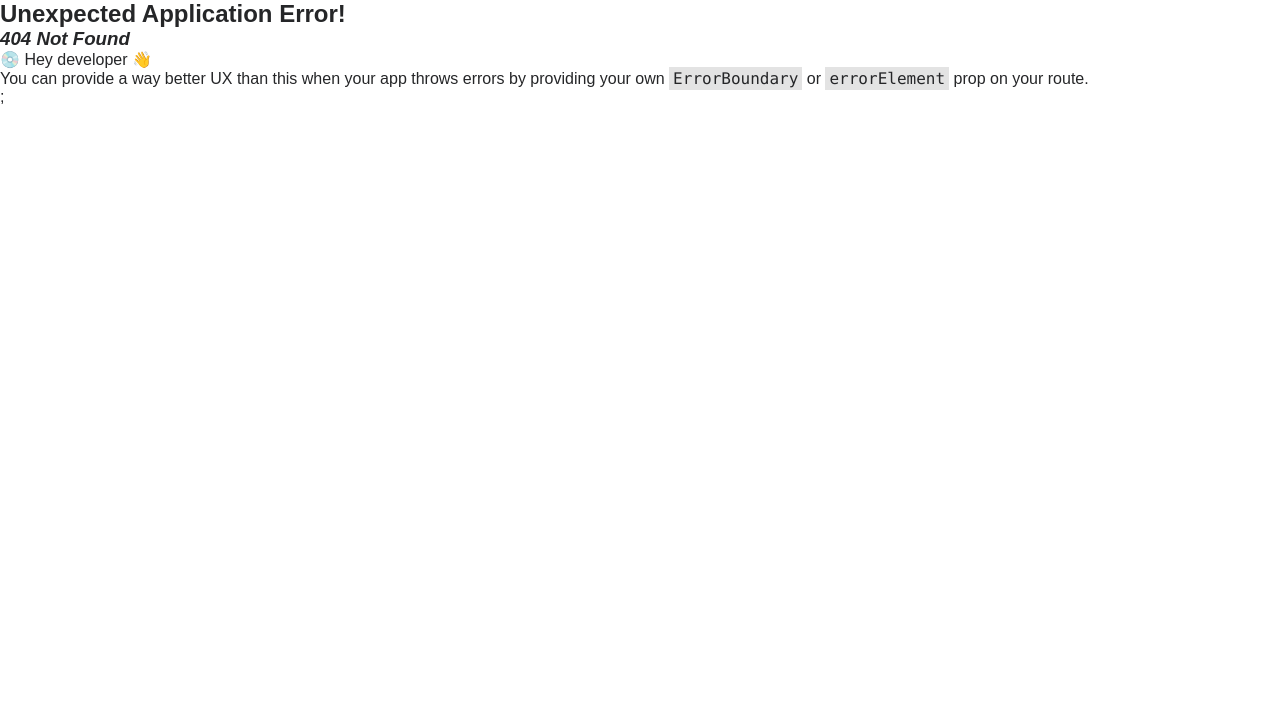
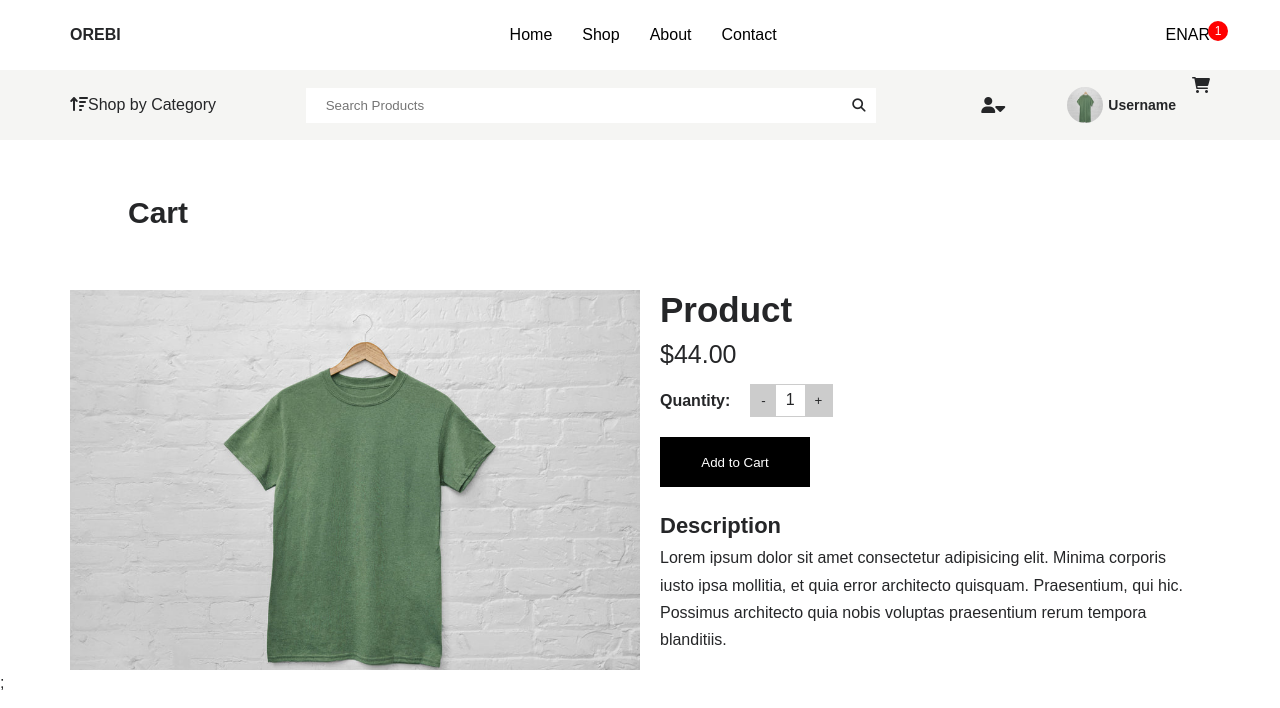
Before and after one commit to CA-G12/E-Commerce-Team3, a React (Create React App) app in the folder client/: page /products/1 in a window 1280 px wide. Before the commit this address had no page. Shown: the top 708 px of the page. Built offline with nearby package versions, Linux system fonts and the light colour scheme.

Commit message:
added fixed components for product details and car Relates #69

```diff
--- a/client/public/index.html
+++ b/client/public/index.html
@@ -1,31 +1,20 @@
 <!DOCTYPE html>
 <html lang="en">
+
 <head>
   <meta charset="utf-8" />
   <link rel="icon" href="%PUBLIC_URL%/favicon.ico" />
   <meta name="viewport" content="width=device-width, initial-scale=1" />
   <meta name="theme-color" content="#000000" />
-    <meta
-      name="description"
-      content="Web site created using create-react-app"
-    />
+  <meta name="description" content="Web site created using create-react-app" />
   <link rel="apple-touch-icon" href="%PUBLIC_URL%/logo192.png" />
-    <!--
-      manifest.json provides metadata used when your web app is installed on a
-      user's mobile device or desktop. See https://developers.google.com/web/fundamentals/web-app-manifest/
-    -->
   <link rel="manifest" href="%PUBLIC_URL%/manifest.json" />
-    <!--
-      Notice the use of %PUBLIC_URL% in the tags above.
-      It will be replaced with the URL of the `public` folder during the build.
-      Only files inside the `public` folder can be referenced from the HTML.
+  <link rel="stylesheet"
+    href="https://cdnjs.cloudflare.com/ajax/libs/font-awesome/6.2.0/css/all.min.css">
 
-      Unlike "/favicon.ico" or "favicon.ico", "%PUBLIC_URL%/favicon.ico" will
-      work correctly both with client-side routing and a non-root public URL.
-      Learn how to configure a non-root public URL by running `npm run build`.
-    -->
   <title>React App</title>
 </head>
+
 <body>
   <noscript>You need to enable JavaScript to run this app.</noscript>
   <div id="root"></div>
@@ -40,4 +29,5 @@
       To create a production bundle, use `npm run build` or `yarn build`.
     -->
 </body>
+
 </html>
--- /dev/null
+++ b/client/src/components/Pages/Cart/Cart.jsx
@@ -0,0 +1,7 @@
+import './Cart.css';
+
+function Cart() {
+  return <div>This is cart</div>;
+}
+
+export default Cart;
--- /dev/null
+++ b/client/src/components/Pages/ProductDetails/ProductDetails.css
@@ -0,0 +1,105 @@
+/* Start Product Details */
+.product-details .container {
+  display: flex;
+  flex-wrap: wrap;
+  margin-top: 60px;
+}
+
+.product-details .container>* {
+  width: 50%;
+}
+
+
+.product-details .product-image {
+  overflow: hidden;
+}
+
+.product-details .product-image img {
+  max-width: 100%;
+  transition: 0.5s;
+}
+
+/* .product-details .product-image img:hover {
+  max-width: initial;
+  width: 200%;
+  height: 100%;
+} */
+
+@media (max-width: 768px) {
+  .product-details .container>* {
+    width: 100%;
+  }
+
+  .product-details .product-image {
+    margin-bottom: 20px;
+  }
+}
+
+.product-details .product-info {
+  padding: 0 20px 20px;
+}
+
+.product-details .product-info .quantity {
+  display: flex;
+  align-items: center;
+  margin-bottom: 10px;
+  gap: 20px;
+  margin: 15px 0 20px;
+}
+
+.product-details .product-info .quantity .quantity-control {
+  border: 1px solid #ccc;
+}
+
+.product-details .product-info .quantity .quantity-control .quantity-number {
+  padding: 8px 10px;
+}
+
+.product-details .product-info .quantity .quantity-control button {
+  background-color: #ccc;
+  border: none;
+  padding: 8px 10px;
+  cursor: pointer;
+}
+
+.product-details .product-info .label {
+  font-weight: bold;
+}
+
+.product-details .product-info .title {
+  font-size: 35px;
+  margin-bottom: 10px;
+}
+
+.product-details .product-info .price {
+  font-size: 25px;
+  margin-bottom: 10px;
+}
+
+.product-details .product-info .buy-btn {
+  background-color: black;
+  color: white;
+  width: 150px;
+  height: 50px;
+  cursor: pointer;
+  border: none;
+}
+
+.product-details .product-info .quantity {
+  border: #000;
+}
+
+.product-details .product-info .buy-btn:hover {
+  background-color: rgb(41, 41, 41);
+}
+
+.product-details .product-info .description h3 {
+  font-size: 22px;
+}
+
+.product-details .product-info .description {
+  margin-top: 20px;
+  line-height: 1.7;
+}
+
+/* End Product Details */
--- /dev/null
+++ b/client/src/components/Pages/ProductDetails/ProductDetails.jsx
@@ -0,0 +1,40 @@
+import './ProductDetails.css';
+
+function ProductDetails(props) {
+  const { title, image, price, description, category_name } = props;
+  return (
+    <div class="product-details">
+      <div class="container">
+        <div class="product-image">
+          <img src="../green-t-shirt.jpg" alt="product" />
+        </div>
+        <div class="product-info">
+          <h2 class="title">Product</h2>
+          <p class="price">$44.00</p>
+          <div class="quantity">
+            <span class="label">Quantity:</span>
+            <div class="quantity-control">
+              <button class="decrease">-</button>
+              <span class="quantity-number">1</span>
+              <button class="increase">+</button>
+            </div>
+          </div>
+          <div class="add-to-cart">
+            <button class="buy-btn">Add to Cart</button>
+          </div>
+          <div class="description">
+            <h3>Description</h3>
+            <p>
+              Lorem ipsum dolor sit amet consectetur adipisicing elit. Minima
+              corporis iusto ipsa mollitia, et quia error architecto quisquam.
+              Praesentium, qui hic. Possimus architecto quia nobis voluptas
+              praesentium rerum tempora blanditiis.
+            </p>
+          </div>
+        </div>
+      </div>
+    </div>
+  );
+}
+
+export default ProductDetails;
--- a/client/src/components/SecondHeader/SecondHeader.css
+++ b/client/src/components/SecondHeader/SecondHeader.css
@@ -38,12 +38,15 @@
   border: none;
 }
 
-.search-user .search-bar i {
+.search-user .search-bar button {
   position: absolute;
   right: 10px;
   top: 50%;
   z-index: 2;
   transform: translateY(-50%);
+  background-color: transparent;
+  border: none;
+  cursor: pointer;
 }
 
 @media (max-width: 768px) {
@@ -57,7 +60,19 @@
   display: flex;
 }
 
-.right>*:first-child {
+.right>.user-info {
+  display: flex;
+  align-items: center;
+  cursor: pointer;
+  padding: 10px 16px;
+  border-radius: 30px;
+}
+
+.right>.user-info:hover {
+  box-shadow: 0px 0px 3px 3px rgba(0, 0, 0, 0.05);
+}
+
+.right>.user-info:first-child {
   margin-right: 30px;
 }
 
@@ -79,3 +94,16 @@
   line-height: 20px;
   font-size: 12px;
 }
+
+
+.right>.user-info:nth-child(2) img {
+  width: 36px;
+  height: 36px;
+  border-radius: 50%;
+  margin-right: 5px;
+}
+
+.right>.user-info:nth-child(2) span {
+  font-weight: bold;
+  font-size: 14px;
+}
--- a/client/src/components/SecondHeader/SecondHeader.jsx
+++ b/client/src/components/SecondHeader/SecondHeader.jsx
@@ -1,6 +1,7 @@
 import { Link } from 'react-router-dom';
 import './SecondHeader.css';
 import { useState } from 'react';
+import { FontAwesomeIcon } from '@fortawesome/react-fontawesome';
 
 function SecondHeader(props) {
   const { title, setTitle } = props;
@@ -9,35 +10,36 @@ function SecondHeader(props) {
     <div className="search-user">
       <div className="container">
         <div className="category-sort">
-          <i className="fa-solid fa-arrow-up-wide-short" />
+          <i class="fa-solid fa-arrow-up-wide-short"></i>
           <span>Shop by Category</span>
         </div>
         <div className="search-bar">
           <input
-            type="search"
+            type="text"
             id="search"
             name="search"
             placeholder="Search Products"
-            value={inputSearch}
-            onChange={(e) => {
-              // if (e.key == 'Enter')
+            // value={inputSearch}
+            onKeyPress={(e) => {
               setInput(e.target.value);
+              if (e.key == 'Enter') setTitle(e.target.value);
             }}
           />
-          <button onClick={() => setTitle(inputSearch)}>search</button>
-          <i className="fa-solid fa-magnifying-glass" />
+          <button onClick={() => setTitle(inputSearch)}>
+            <i className="fa-solid fa-magnifying-glass" />
+          </button>
         </div>
         <div className="right">
-          <Link to="/" className="user-box">
-            <i className="fa-solid fa-user" />
-            <i className="fa-solid fa-sort-down" />
+          <Link to="/" className="user-info">
+            <i class="fa-solid fa-user" />
+            <i class="fa-solid fa-sort-down" />
           </Link>
-          <Link to="/" className="user-box" style={{ display: 'none' }}>
-            <img src="/" alt="product" />
+          <Link to="/" className="user-info" /* style={{ display: 'none' }}*/>
+            <img src="/green-t-shirt.jpg" alt="product" />
             <span className="username">Username</span>
           </Link>
           <Link to="/" className="cart-link">
-            <i className="fa-solid fa-cart-shopping" />
+            <i class="fa-solid fa-cart-shopping" />
             <span>1</span>
           </Link>
         </div>
--- a/client/src/routes/router.js
+++ b/client/src/routes/router.js
@@ -5,6 +5,8 @@ import Root from '../root';
 // import PageTitle from './components/PageTitle/PageTitle';
 // import SecondHeader from './components/SecondHeader/SecondHeader';
 import ProductsContainer from '../components/Pages/ProductsContainer/ProductsContainer';
+import ProductDetails from '../components/Pages/ProductDetails/ProductDetails.jsx';
+import Cart from '../components/Pages/Cart/Cart.jsx';
 
 const router = createBrowserRouter([
   {
@@ -13,6 +15,8 @@ const router = createBrowserRouter([
     children: [
       { index: '/', element: <ProductsContainer /> },
       { path: '/products', element: <ProductsContainer /> },
+      { path: '/products/:id', element: <ProductDetails /> },
+      { path: '/cart', element: <Cart /> },
     ],
   },
 ]);
```
Also changed, not shown: client/src/components/Pages/Cart/Cart.css (added). Lines whose indentation alone changed are shown as unchanged.
